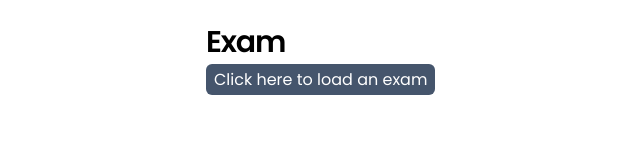
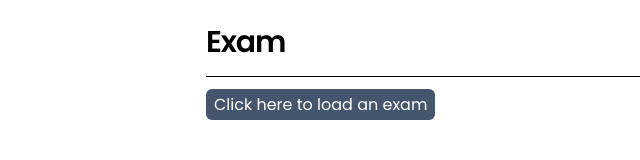
Before and after one commit to pasc4le/exam-renderer, a website: page index.html in a window 1280 px wide. Shown: the whole page, without its empty margins (74-714 px from the left). Drawn offline with nearby package versions, Linux system fonts and the light colour scheme.

Commit message:
feat: add divider between title and content

```diff
--- a/index.html
+++ b/index.html
@@ -42,6 +42,7 @@
     <body>
         <div class="max-w-screen-md mx-auto py-6 px-6" x-data="exam">
             <h1 x-text="data.exam_title" class="text-3xl">Exam</h1>
+            <hr class="my-4"/>
             <div class="mt-2">
                 <div x-show="!loaded">
                     <label
```
